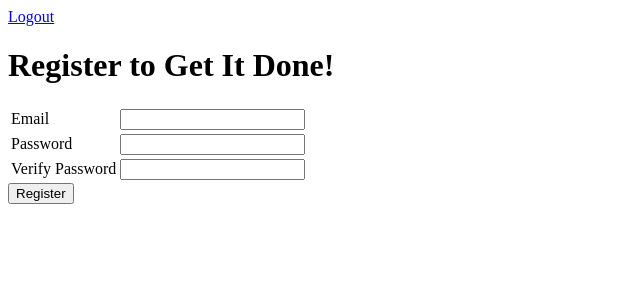
After one commit to dlawrie63137/get-it-done, a Flask app: page /register in a window 1280 px wide. The commit adds this page. Shown: the top 300 px of the page, without its empty margins (0-640 px from the left). Run offline with Flask 2, Linux system fonts and the light colour scheme.

Commit message:
Completed lesson 10

```diff
--- a/main.py
+++ b/main.py
@@ -1,4 +1,4 @@
-from flask import Flask, request, redirect, render_template
+from flask import Flask, request, redirect, render_template, session, flash
 from flask_sqlalchemy import SQLAlchemy
 
 app = Flask(__name__)
@@ -6,29 +6,98 @@ app.config['DEBUG'] = True
 app.config['SQLALCHEMY_DATABASE_URI'] = 'mysql+pymysql://get-it-done:1234@localhost:8889/get-it-done'
 app.config['SQLALCHEMY_ECHO'] = True
 db = SQLAlchemy(app)
+app.secret_key = 'po54b03mh84n'
 
 class Task(db.Model):
 
     id = db.Column(db.Integer, primary_key=True)
     name = db.Column(db.String(120))
     completed=db.Column(db.Boolean)
+    owner_id=db.Column(db.Integer, db.ForeignKey('user.id'))
 
-    def __init__(self, name):
+    def __init__(self, name, owner):
         self.name = name
         self.completed = False
+        self.owner = owner
 
+class User(db.Model):
+
+    id = db.Column(db.Integer, primary_key=True)
+    email = db.Column(db.String(120), unique=True)
+    password = db.Column(db.String(120))
+    tasks = db.relationship('Task', backref='owner')
+
+    def __init__(self, email, password):
+        self.email=email
+        self.password=password
+
+
+@app.before_request
+def require_login():
+    allowed_routes = ['login', 'register']
+    if request.endpoint not in allowed_routes and 'email' not in session:
+        return redirect('/login')
+
+
+@app.route("/login", methods=['POST', 'GET'])
+def login():
+    if request.method == 'POST':
+        email = request.form['email']
+        password = request.form['password']
+        user = User.query.filter_by(email=email).first()
+        if user and user.password == password:
+            session['email'] = email
+            flash("Logged In")
+            return redirect('/')
+        else:
+            flash('User password incorrect, or user does not exist.', 'error')
+
+    return render_template("login.html")
+
+
+@app.route("/register", methods=['POST', 'GET'])
+def register():
+    if request.method == 'POST':
+        email=request.form['email']
+        password=request.form['password']
+        verify=request.form['verify']
+
+        #TODO validate
+
+        existing_user = User.query.filter_by(email=email).first()
+
+        if not existing_user:
+            new_user = User(email, password)
+            db.session.add(new_user)
+            db.session.commit()
+            session['email'] = email
+            return redirect('/')
+        else:
+            #TODO - better error message
+            return '<h1>Duplicate User!</h1>'
+
+    return render_template("register.html")
+
+
+@app.route('/logout')
+def logout():
+    del session['email']
+    return redirect('/')
 
 
 @app.route("/", methods=['POST', 'GET'])
 def index():
+
+    owner = User.query.filter_by(email=session['email']).first()
+
     if request.method == 'POST':
         task_name = request.form['task']
-        new_task = Task(task_name)
+        new_task = Task(task_name, owner)
         db.session.add(new_task)
         db.session.commit()
 
-    tasks = Task.query.filter_by(completed = False).all()
-    completed_tasks = Task.query.filter_by(completed = True).all()
+    tasks = Task.query.filter_by(completed = False, owner=owner).all()
+    completed_tasks = Task.query.filter_by(completed = True, owner=owner).all()
 
 
     return render_template('todos.html', title='Get it Done', tasks=tasks, completed_tasks=completed_tasks)
--- a/templates/base.html
+++ b/templates/base.html
@@ -2,8 +2,24 @@
 <html>
     <head>
         <title>{{title}}</title>
+        <style>
+            .error {color: red;}
+        </style>
     </head>
     <body>
+        <div>
+            <a href='/logout'>Logout</a>
+        </div>
+
+        {% with messages = get_flashed_messages(with_categories=True) %}
+
+        <ul>
+        {% for category, message in messages %}
+            <li class='{{category}}'>{{ message }}</li>
+        {% endfor %}
+        </ul>
+
+        {% endwith %}
 
         {% block content %}
         {% endblock %}
--- /dev/null
+++ b/templates/register.html
@@ -0,0 +1,28 @@
+{% extends "base.html" %}
+
+{% block content %}
+<h1>Register to Get It Done!</h1>
+<form action="/register" method="post">
+    <table>
+        <tr>
+            <td><label for="email">Email</label></td>
+            <td>
+                <input name="email" type="email" value="{{ email }}">
+            </td>
+        </tr>
+        <tr>
+            <td><label for="password">Password</label></td>
+            <td>
+                <input name="password" type="password">
+            </td>
+        </tr>
+        <tr>
+            <td><label for="verify">Verify Password</label></td>
+            <td>
+                <input name="verify" type="password">
+            </td>
+        </tr>
+    </table>
+    <input type="submit" value="Register">
+</form>
+{% endblock %}
```
Also changed, not shown: templates/login.html (added, +23 -0 lines).
